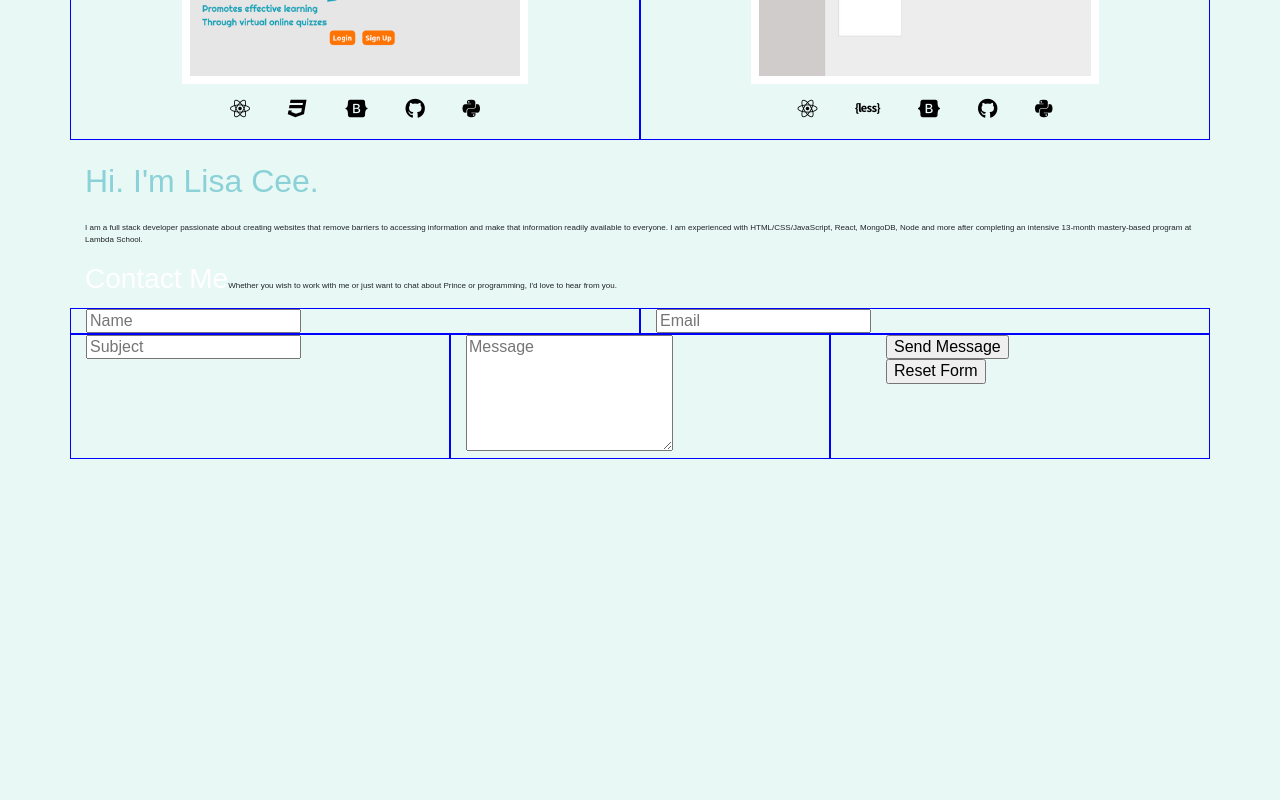
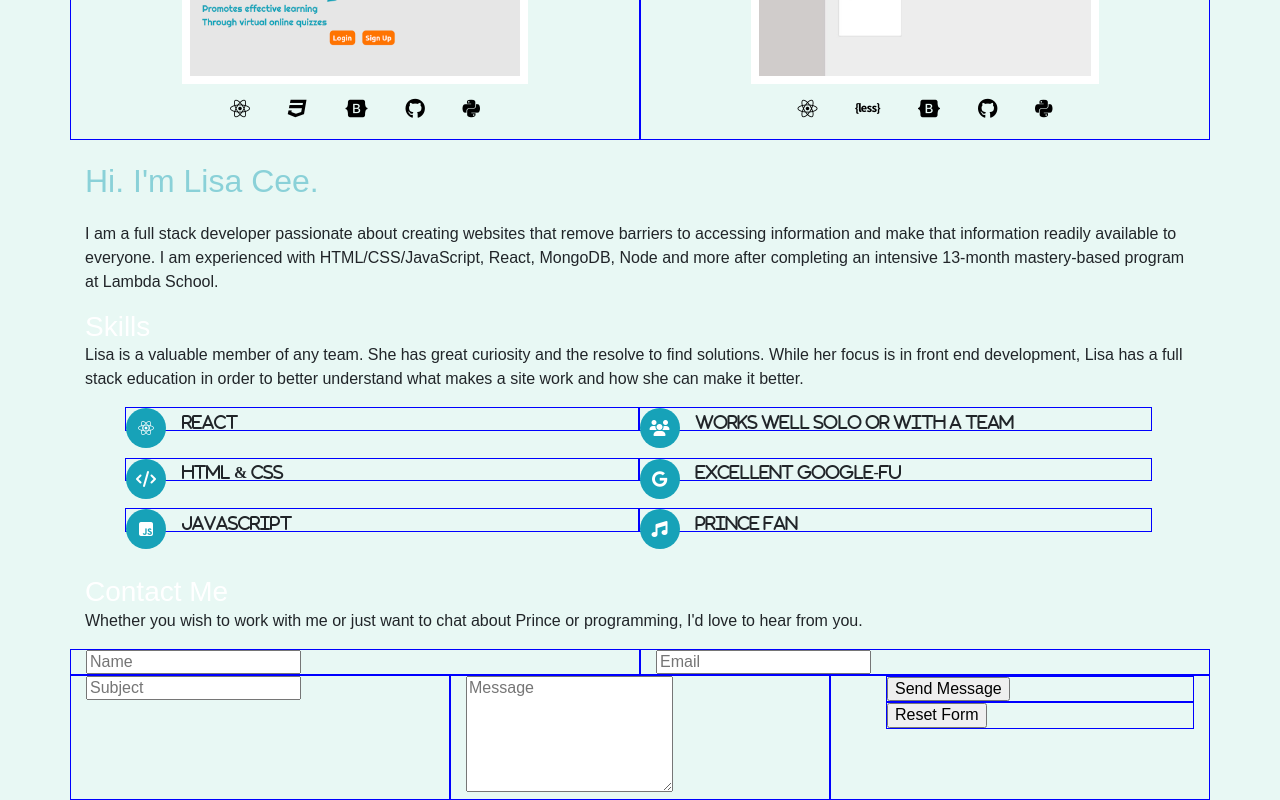
Before and after one commit to LisaCee/react_portfolio, a React (Create React App) app: page / in a window 1280 px wide. Shown: the part 672-1472 px from the top of the page. Before the commit the page ends 1131 px from the top, so only its background shows below. Built offline with nearby package versions, Linux system fonts and the light colour scheme.

Commit message:
added circle, bullet-point icons

```diff
--- a/src/components/About.jsx
+++ b/src/components/About.jsx
@@ -15,6 +15,23 @@ const About = () => {
           HTML/CSS/JavaScript, React, MongoDB, Node and more after completing an
           intensive 13-month mastery-based program at Lambda School.
         </p>
+        <div>
+          <h3>Skills</h3>
+          <p>
+            Lisa is a valuable member of any team. She has great curiosity and
+            the resolve to find solutions. While her focus is in front end
+            development, Lisa has a full stack education in order to better
+            understand what makes a site work and how she can make it better.
+          </p>
+          <ul className='feature-icons'>
+            <li className='fab fa-react'>React</li>
+            <li className='fas fa-users'>Works well solo or with a team</li>
+            <li className='fas fa-code'>HTML & CSS</li>
+            <li className='fab fa-google'>Excellent Google-fu</li>
+            <li className='fab fa-js-square'>JavaScript</li>
+            <li className='fas fa-music'>Prince fan</li>
+          </ul>
+        </div>
       </Container>
     </div>
   );
--- a/src/styles/about.css
+++ b/src/styles/about.css
@@ -2,7 +2,43 @@ h1 {
     color: #8ad1d8;
 }
 
-/*
-p {
-    display: inline;
+/* ul {
+    border: 1px solid black;
 } */
+
+ul li {
+    border: 1px solid blue;
+}
+
+ul.feature-icons li {
+    display: inline-block;
+    text-decoration: none;
+    margin: 0 0 1.6875em 0;
+    padding: 0.35em 0 0 3.5em;
+    position: relative;
+    vertical-align: top;
+    width: 48%;
+}
+
+ul.feature-icons li:before {
+    background: #17a2b8;
+    border-radius: 100%;
+    color: white;
+    display: block;
+    height: 2.5em;
+    left: 0;
+    line-height: 2.5em;
+    position: absolute;
+    text-align: center;
+    top: 0;
+    width: 2.5em;
+}
+
+/* li.fab text {
+    font-family: sans-serif;
+}
+
+li.fas text {
+    font-family: sans-serif;
+    font-weight: normal;
+} */
--- a/src/styles/header.css
+++ b/src/styles/header.css
@@ -36,8 +36,8 @@ h3 {
   a.d-inline.align-top.navbar-brand {
     max-width: 65%;
   }
-  p {
+  /* p {
     display: inline-block;
     font-size: 0.5rem;
-  }
+  } */
 }
```
